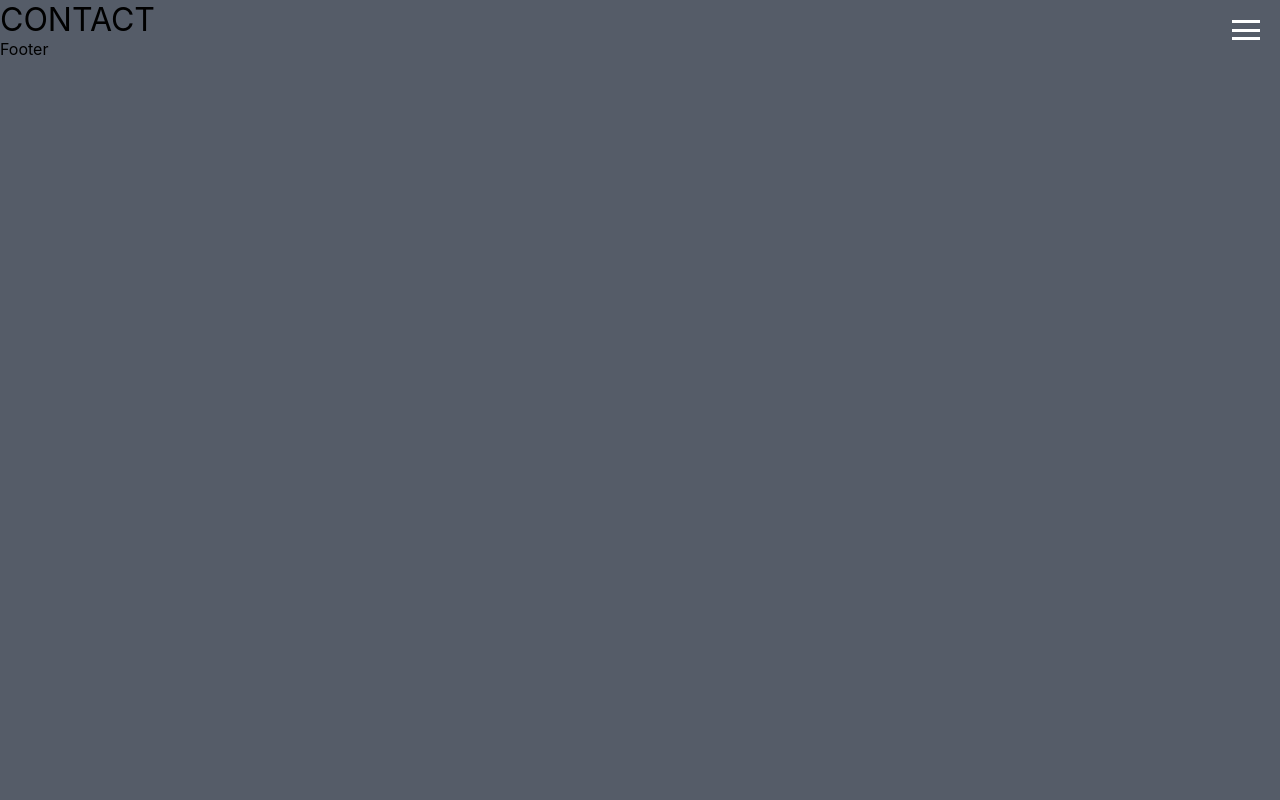
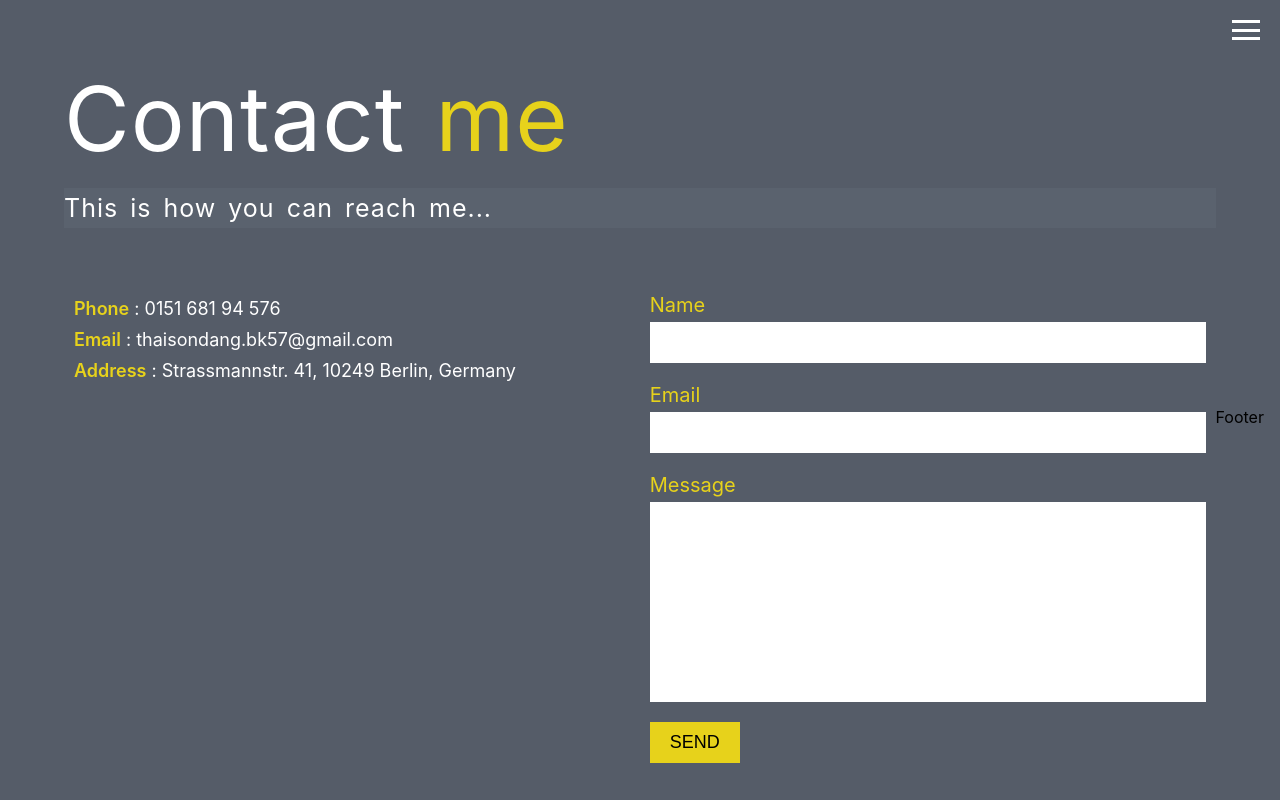
Before and after one commit to thaisonbk57/Portfolio-Fullstack, a React (Create React App) app: page /contact in a window 1280 px wide. Built offline with nearby package versions, Linux system fonts and the light colour scheme.

Commit message:
create routes/Contact

```diff
--- a/src/App.js
+++ b/src/App.js
@@ -7,6 +7,7 @@ import Layout from "./hocs/Layout/Layout";
 import Home from "./routes/Home/Home";
 import About from "./routes/About/About";
 import MyWorks from "./routes/MyWorks/MyWorks";
+import Contact from "./routes/Contact/Contact";
 
 class App extends Component {
   render() {
@@ -17,7 +18,7 @@ class App extends Component {
             <Route path="/" exact component={Home} />
             <Route path="/about" exact component={About} />
             <Route path="/projects" exact component={MyWorks} />
-            <Route path="/contact" exact render={() => <h1>CONTACT</h1>} />
+            <Route path="/contact" exact component={Contact} />
           </Switch>
         </Layout>
       </div>
--- /dev/null
+++ b/src/routes/Contact/Contact.js
@@ -0,0 +1,41 @@
+import React from "react";
+
+import "./Contact.scss";
+
+import Heading from "./../../components/UI/Heading/Heading";
+import ContactInfo from "./ContactInfo/ContactInfo";
+import ContactForm from "./../../containers/ContactForm/ContactForm";
+
+function Contact(props) {
+  return (
+    <div className="Contact container">
+      <Heading text1="Contact" text2="me" />
+      <Heading text1="This is how you can reach me..." type="secondary" />
+      <div className="py-5">
+        <div className="col-6">
+          <ContactInfo
+            contactMethod="Phone"
+            contactAddress={<a href="tel:+4915168194576">0151 681 94 576</a>}
+          />
+          <ContactInfo
+            contactMethod="Email"
+            contactAddress={
+              <a href="mailto:thaisondang.bk57@gmail.com">
+                thaisondang.bk57@gmail.com
+              </a>
+            }
+          />
+          <ContactInfo
+            contactMethod="Address"
+            contactAddress="Strassmannstr. 41, 10249 Berlin, Germany"
+          />
+        </div>
+        <div className="col-6">
+          <ContactForm />
+        </div>
+      </div>
+    </div>
+  );
+}
+
+export default Contact;
--- /dev/null
+++ b/src/routes/Contact/ContactInfo/ContactInfo.js
@@ -0,0 +1,13 @@
+import React from "react";
+
+import "./ContactInfo.scss";
+
+export default function ContactInfo(props) {
+  const { contactAddress, contactMethod } = props;
+
+  return (
+    <div className="ContactInfo">
+      <b>{contactMethod}</b> : <span>{contactAddress}</span>
+    </div>
+  );
+}
--- /dev/null
+++ b/src/routes/Contact/ContactInfo/ContactInfo.scss
@@ -0,0 +1,19 @@
+.ContactInfo {
+  color: white;
+  font-size: 18px;
+  padding: 5px 0;
+
+  b {
+    color: rgba(231, 210, 27, 1);
+    font-weight: 600;
+  }
+  a {
+    text-decoration: none;
+    color: white;
+
+    &:hover {
+      color: yellow;
+      text-decoration: underline;
+    }
+  }
+}
```
Also changed, not shown: src/routes/Contact/Contact.scss (added).
